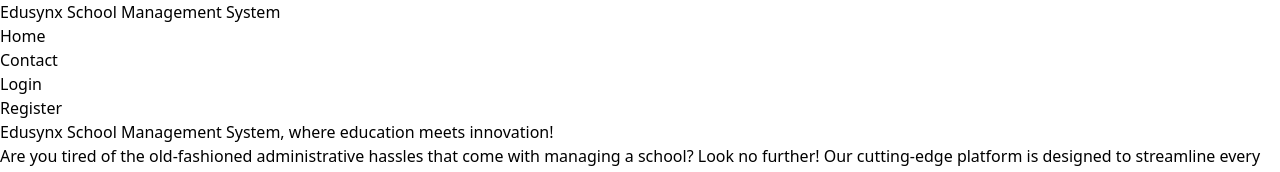
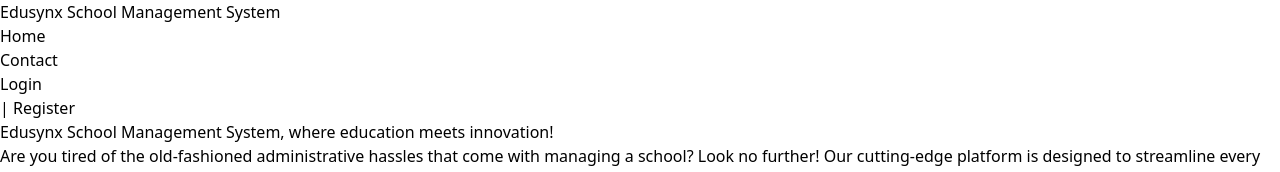
Before and after one commit to elamuhombe/gomycode-mern-edusynx-school-management-system, a React (Vite) app in the folder client/: page / in a window 1280 px wide. Shown: the top 172 px of the page. Built offline with nearby package versions, Linux system fonts and the light colour scheme.

Commit message:
chore: Modify Register link

```diff
--- a/client/src/components/shared/Header.tsx
+++ b/client/src/components/shared/Header.tsx
@@ -1,19 +1,35 @@
-
-
 export default function Header() {
   return (
     <div>
       <header className="flex justify-between items-center">
-      <h1 className="text-4 font-bold text-gray-800 pb-4">Edusynx School Management System</h1>
+        <h1 className="text-4 font-bold text-gray-800 pb-4">
+          Edusynx School Management System
+        </h1>
         <nav className="flex">
           <ul className="flex space-x-4">
-          <li><a href="#" className="text-gray-800 hover:text-gray-600">Home</a></li>
-          <li><a href="#" className="text-gray-800 hover:text-gray-600">Contact</a></li>
-          <li><a href="#" className="text-gray-800 hover:text-gray-600">Login</a></li>
-          <li><a href="#" className="text-gray-800 hover:text-gray-600">Register</a></li>
+            <li>
+              <a href="#" className="text-gray-800 hover:text-gray-600">
+                Home
+              </a>
+            </li>
+            <li>
+              <a href="#" className="text-gray-800 hover:text-gray-600">
+                Contact
+              </a>
+            </li>
+            <li>
+              <a href="#" className="text-gray-800 hover:text-gray-600">
+                Login
+              </a>
+            </li>
+            <li>
+              <a href="#" className="text-gray-800 hover:text-gray-600">
+                | Register
+              </a>
+            </li>
           </ul>
         </nav>
       </header>
     </div>
-  )
+  );
 }
```
Lines whose indentation alone changed are shown as unchanged.
